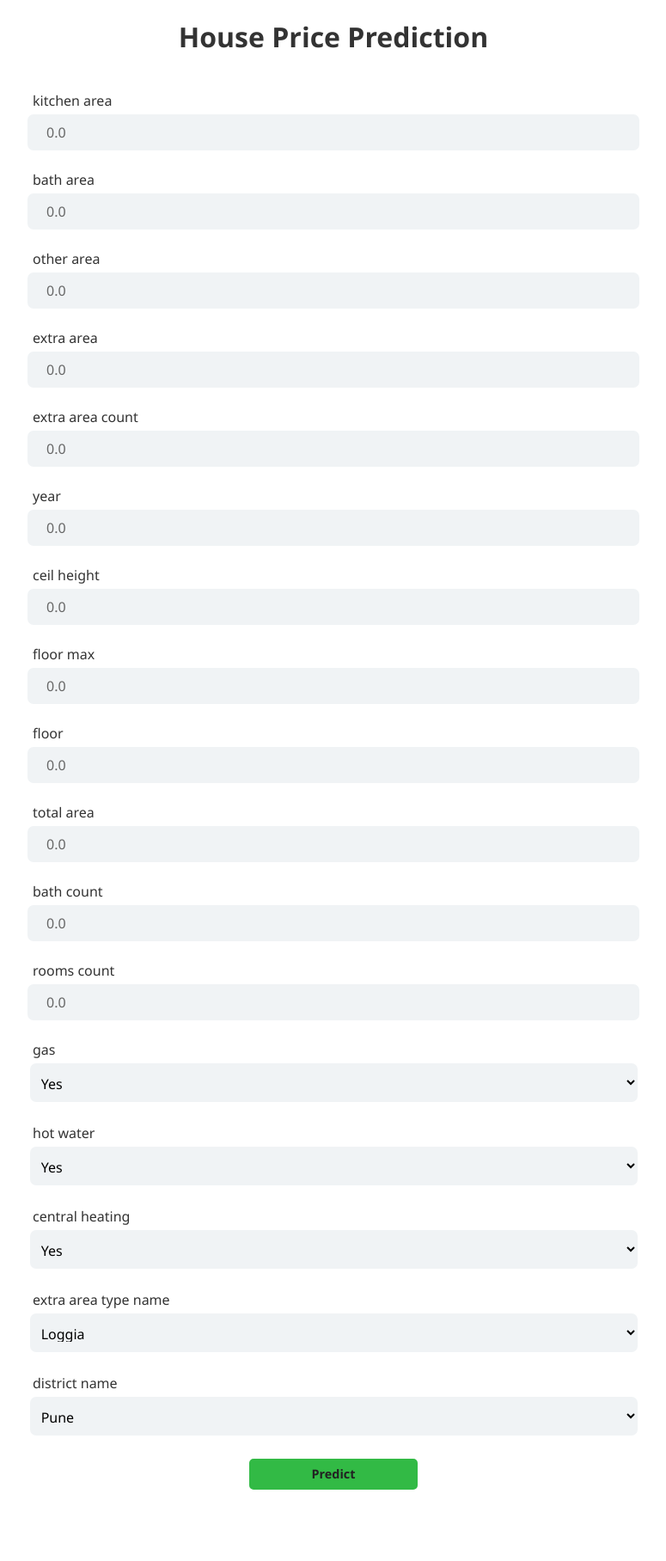
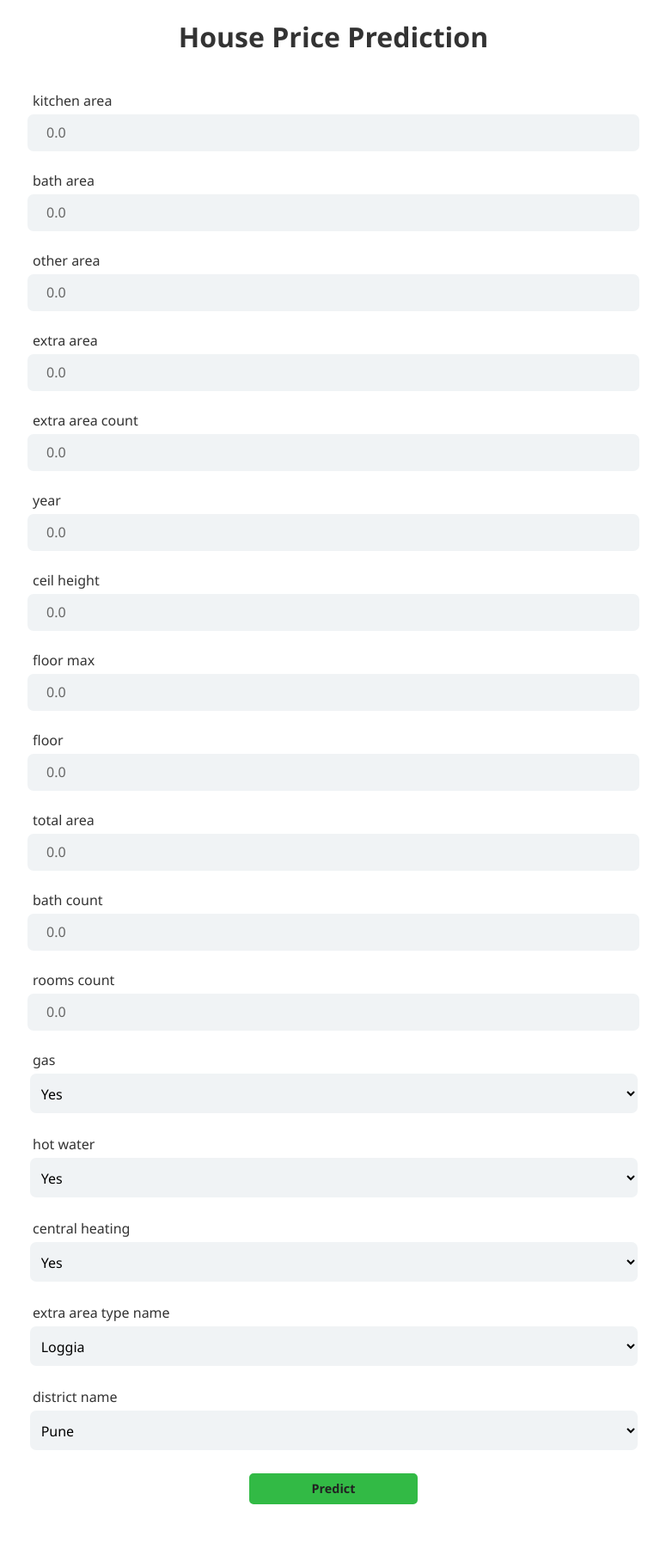
Before and after one commit to Sakshissutar/end_to_end_house_price_prediction_flask_app, a Flask app: page / in a window 1280 px wide. Shown: the whole page at 86% size, without its empty margins (252-1027 px from the left). Before the commit the page ends 1733 px from the top, so only its background shows below. Run offline with Flask 3, Linux system fonts and the light colour scheme; parts of the project's set-up code (start-up, migrations or seed data) failed here and were passed over.

Commit message:
height of box changed

```diff
--- a/static/style.css
+++ b/static/style.css
@@ -32,7 +32,7 @@
 input{
     /* display: grid;
     place-items: center; */
-    height:40px;
+    height:41px;
     width: 100%;
     max-width: 700px;
     margin: 5px;
@@ -47,7 +47,7 @@
 select{
     /* display: grid;
     place-items: center; */
-    height: 45px;
+    height: 46px;
     width: 100%;
     max-width: 707px;
     margin: 5px;
```
